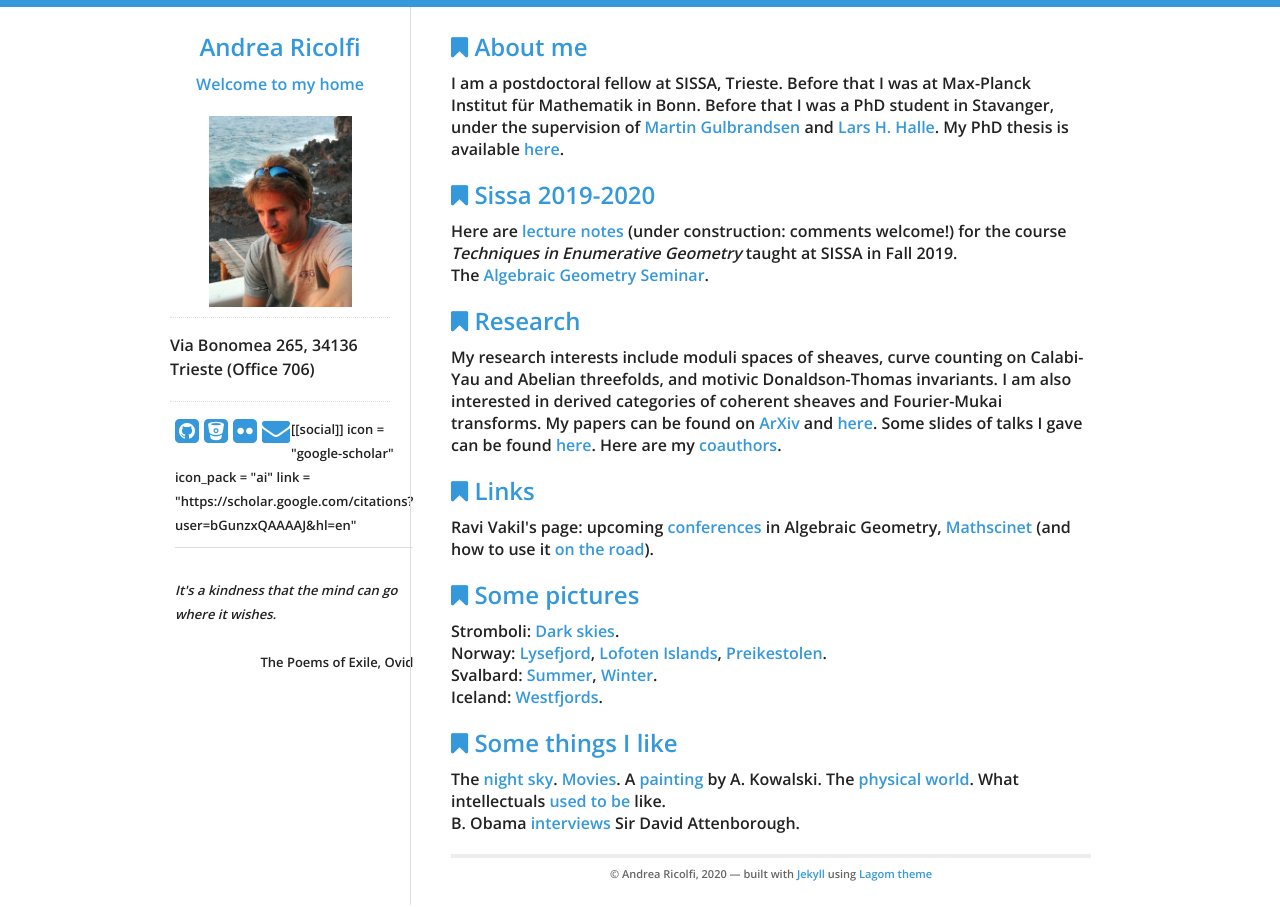
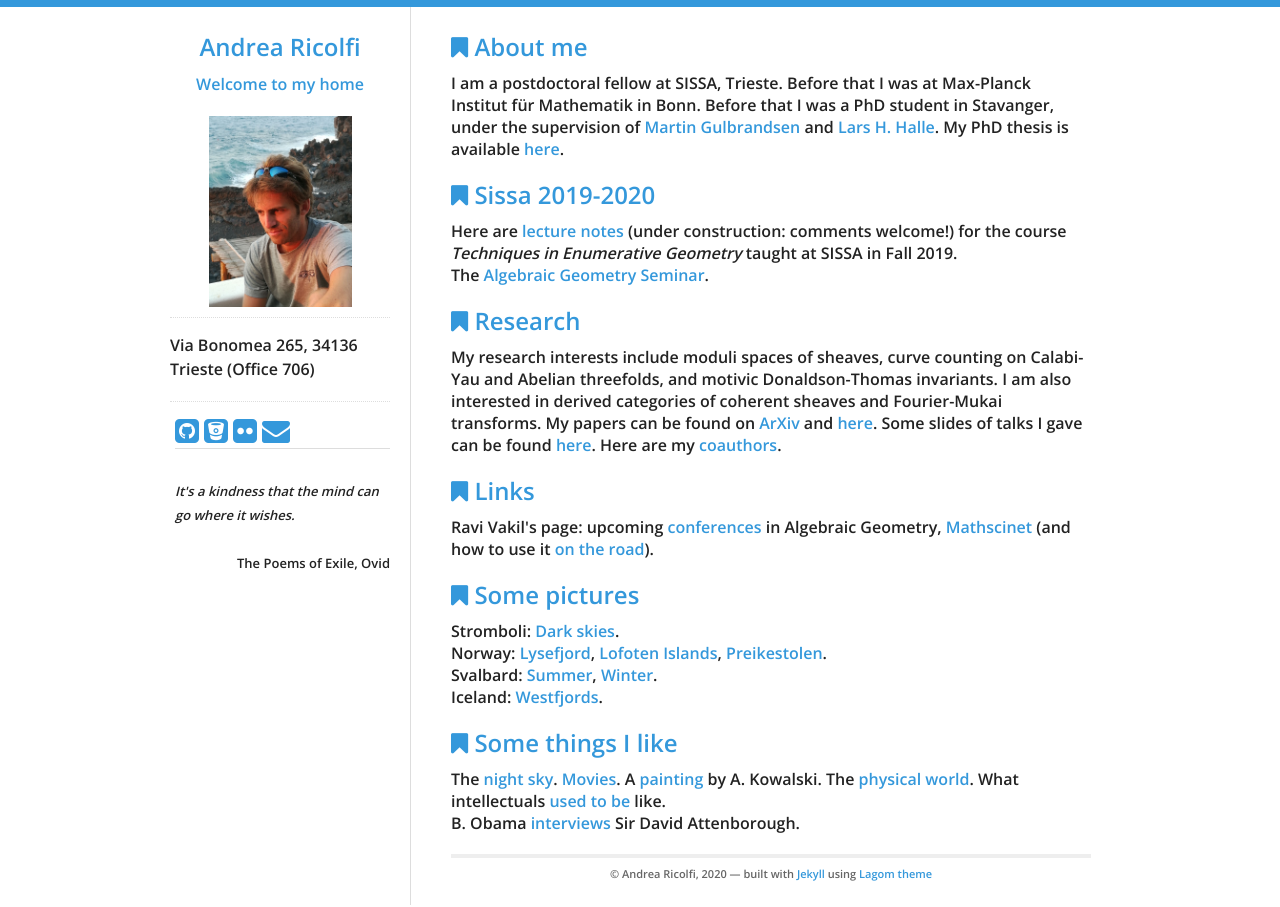
Before and after one commit to atricolfi/atricolfi.github.io, a Jekyll site: the page built from index.html, in a window 1280 px wide. Built offline with Jekyll 4.4.1, drawn with Linux system fonts in a browser that asks for light colours.

Commit message:
Update social.html

```diff
--- a/_includes/social.html
+++ b/_includes/social.html
@@ -1,5 +1,4 @@
 <div id="stalker">
-<link rel="stylesheet" href="_includes/css/academicons.min.css"/>
 
   {% if site.data.theme.social.github %}
   <a title="{{ site.data.theme.social.github }} on Github" href="https://github.com/{{ site.data.theme.social.github }}">
@@ -73,11 +72,6 @@
   </a>
   {% endif %}
 
-[[social]]
-  icon = "google-scholar"
-  icon_pack = "ai"
-  link = "https://scholar.google.com/citations?user=bGunzxQAAAAJ&hl=en"
-
 <hr>
 
 <em>It's a kindness that the mind can go where it wishes.</em> <br><br>
```
